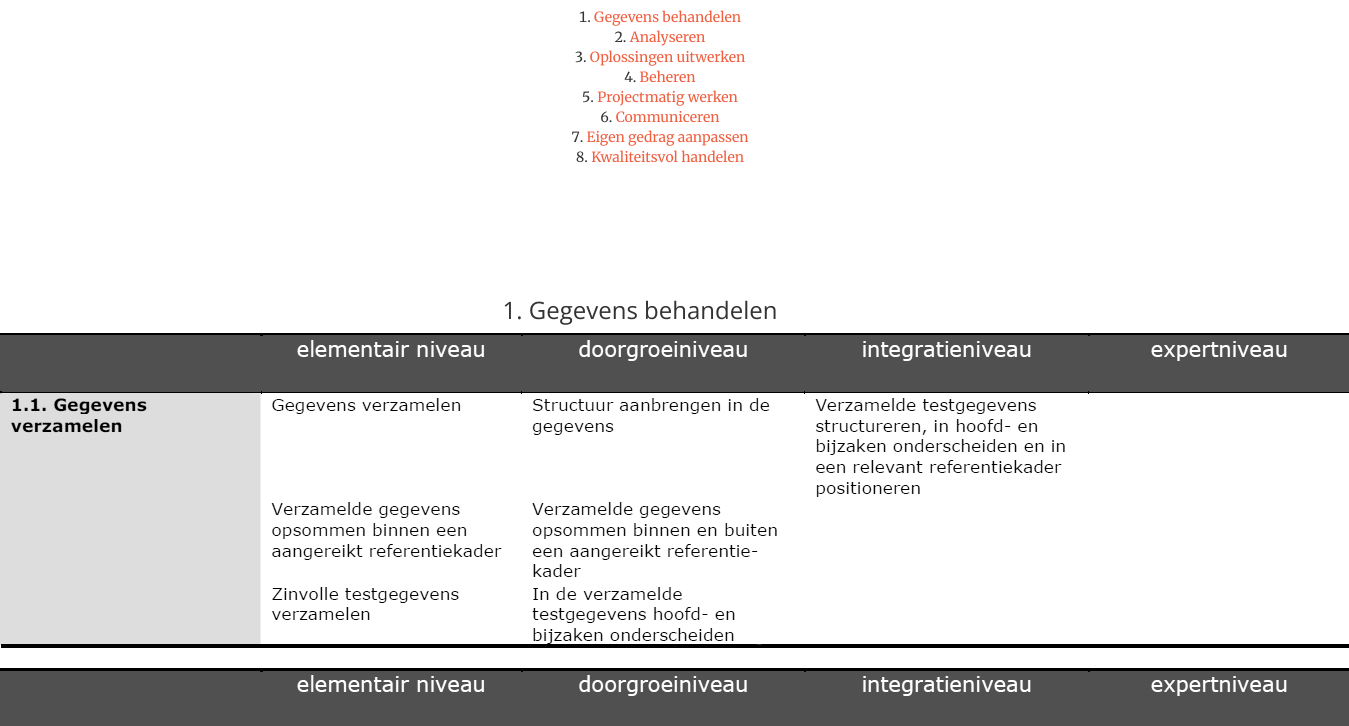
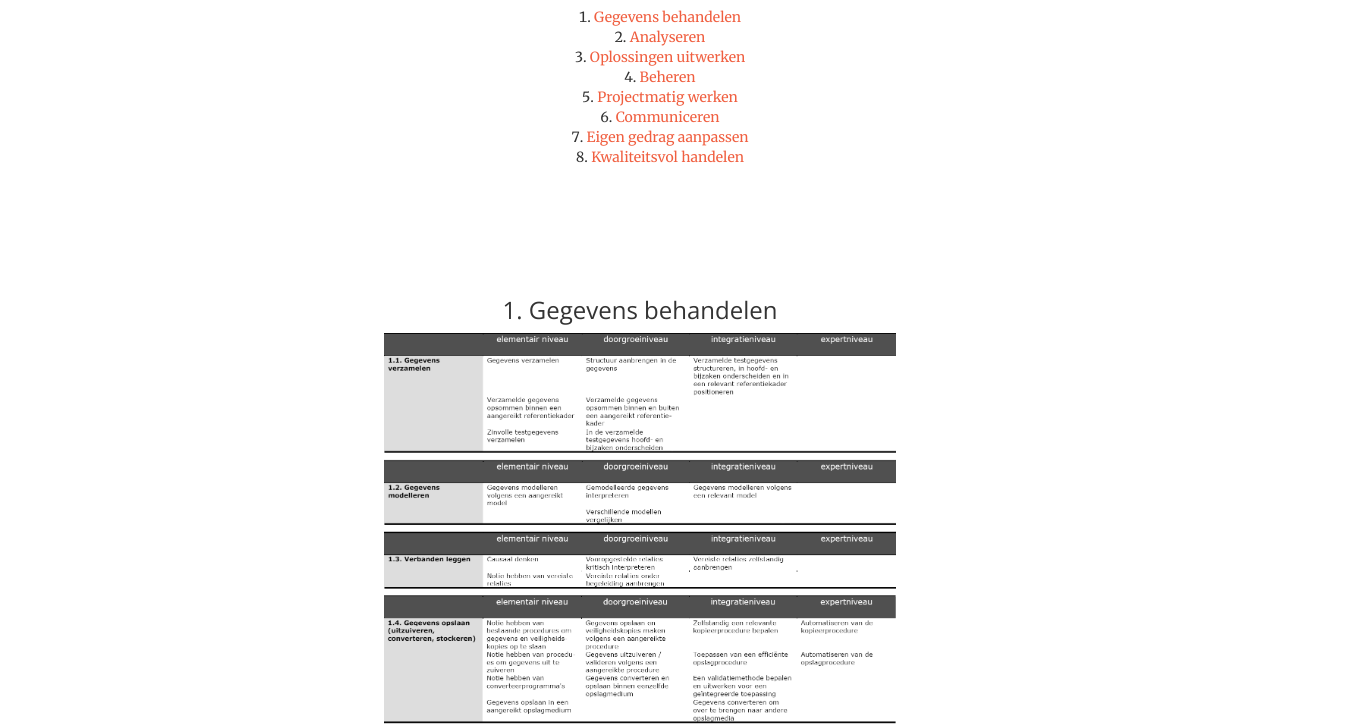
Before and after one commit to arnaudvanspauwen/portfolio, a website: page matrix.html in a window 1280 px wide. Shown: the part 53-779 px from the top of the page, 1349 px wide, since content can reach past the window. Drawn offline with nearby package versions, Linux system fonts and the light colour scheme.

Commit message:
Update stylesheet1.css

```diff
--- a/css/stylesheet1.css
+++ b/css/stylesheet1.css
@@ -23,3 +23,8 @@ ol {
 .center{
     text-align: center;
 }
+
+img{
+    vertical-align: middle;
+    max-width: 40%;
+}
```
